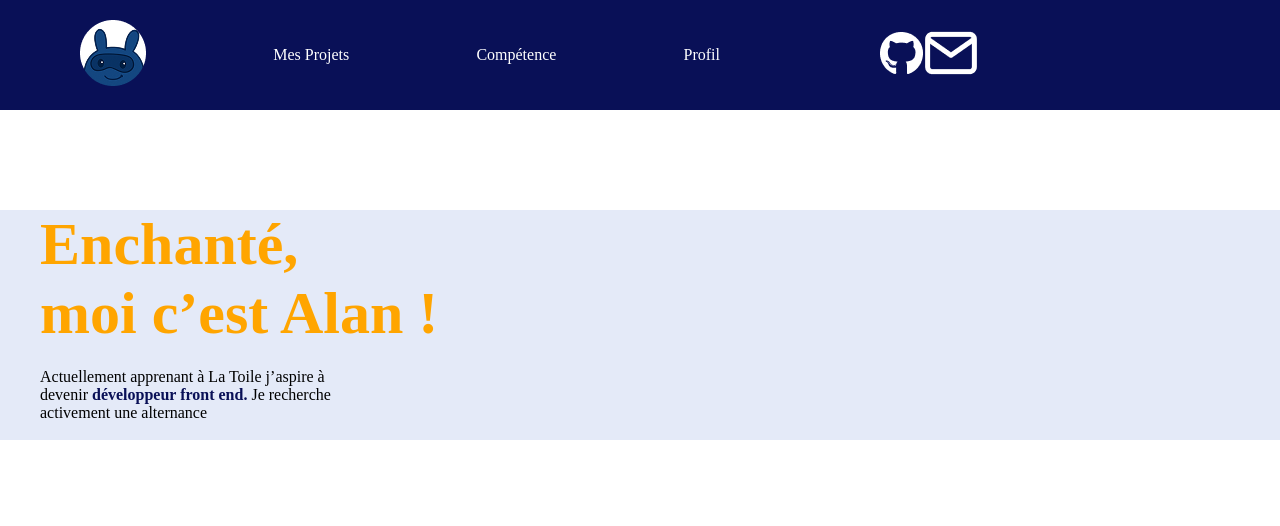
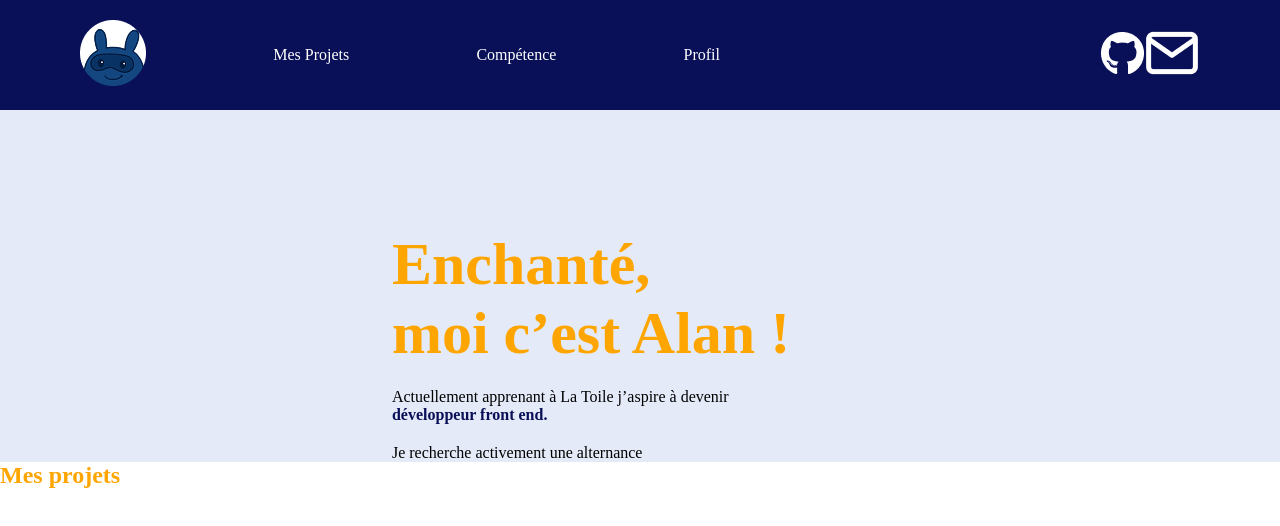
Before and after one commit to xXRakunXx0/Portfolio, a plain HTML site: page index.html in a window 1280 px wide. Drawn offline with Linux system fonts and the light colour scheme.

Commit message:
Portfolio3

```diff
--- a/index.html
+++ b/index.html
@@ -1,20 +1,22 @@
 <!DOCTYPE html>
 <html lang="fr">
+
 <head>
     <meta charset="UTF-8">
     <meta name="viewport" content="width=device-width, initial-scale=1.0">
     <title>Portfolio</title>
     <link rel="stylesheet" href="style.css">
 </head>
+
 <body>
-     <!-- HEADER -->
+    <!-- HEADER -->
 
 
-     <header class="flex spaceBetween bgblue ">
+    <header class="flex spaceBetween bgblue ">
         <nav class="w50">
 
-        <ul class="flex spaceBetween alignCenter plusnone">
-            <li><a href=""><img src="assets/logo1.png" alt="Logo de ma mascot"></a></li>
+            <ul class="flex spaceBetween alignCenter plusnone">
+                <li><a href=""><img src="assets/logo1.png" alt="Logo de ma mascot"></a></li>
                 <li><a href="" class=" txtDecoNone white">Mes Projets</a></li>
                 <li><a href="" class=" txtDecoNone white">Compétence</a></li>
                 <li><a href="" class=" txtDecoNone white">Profil</a></li>
@@ -23,8 +25,8 @@
 
 
 
-        <nav class="w25 flex alignCenter">
-            <a href="" >
+        <nav class="w25 flex flexEnd alignCenter">
+            <a href="">
                 <img src="assets/github.png" alt="Github">
             </a>
             <a href="">
@@ -33,19 +35,34 @@
         </nav>
     </header>
     <main>
+        <!-- Section Presantation -->
         <section class="hero">
-            <div>
+            <div class="flex spaceBetween">
                 <div class="top100 container">
                     <h1>Enchanté,<br>
                         moi c’est Alan !</h1>
-                        <p class="para1">Actuellement apprenant à La Toile j’aspire à devenir <b>développeur front end.</b>
-
-                            Je recherche activement une  alternance</p>
+                    <p class="para1">Actuellement apprenant à La Toile j’aspire à devenir <b>développeur front end.</b>
+                    </p>
+                    <div class="top20">
+                        <p>Je recherche activement une alternance</p>
+                    </div>
                 </div>
-                <div class="">
+                <div class="textCenter">
                     <img src="assets/logo2.png" alt="">
                 </div>
             </div>
+    <!-- ######################################################## -->
+        </section>
+            <div>
+                <div>
+                    <h2>Mes projets</h2>
+                </div>
+                <div>
+
+                </div>
+            </div>
+        <section>
+
         </section>
 
 
@@ -59,4 +76,5 @@
     </main>
 
 </body>
+
 </html>
--- a/style.css
+++ b/style.css
@@ -16,6 +16,10 @@
     justify-content: space-between;
 
 }
+.flexEnd{
+    justify-content: flex-end;
+}
+
 
 .container{
     max-width: 1200px;
@@ -64,7 +68,7 @@ h1{
 }
 
 h2{
-
+    color: orange;
 }
 
 h3{
@@ -132,12 +136,12 @@ header>nav{
     color: white;
 }
 
-/* HERO */
+/* Section Presantation */
 
 .hero{
     background-color: #E4EAF8;
 }
 
 .para1{
-    width: 25%;
+    width: 70%;
 }
```
